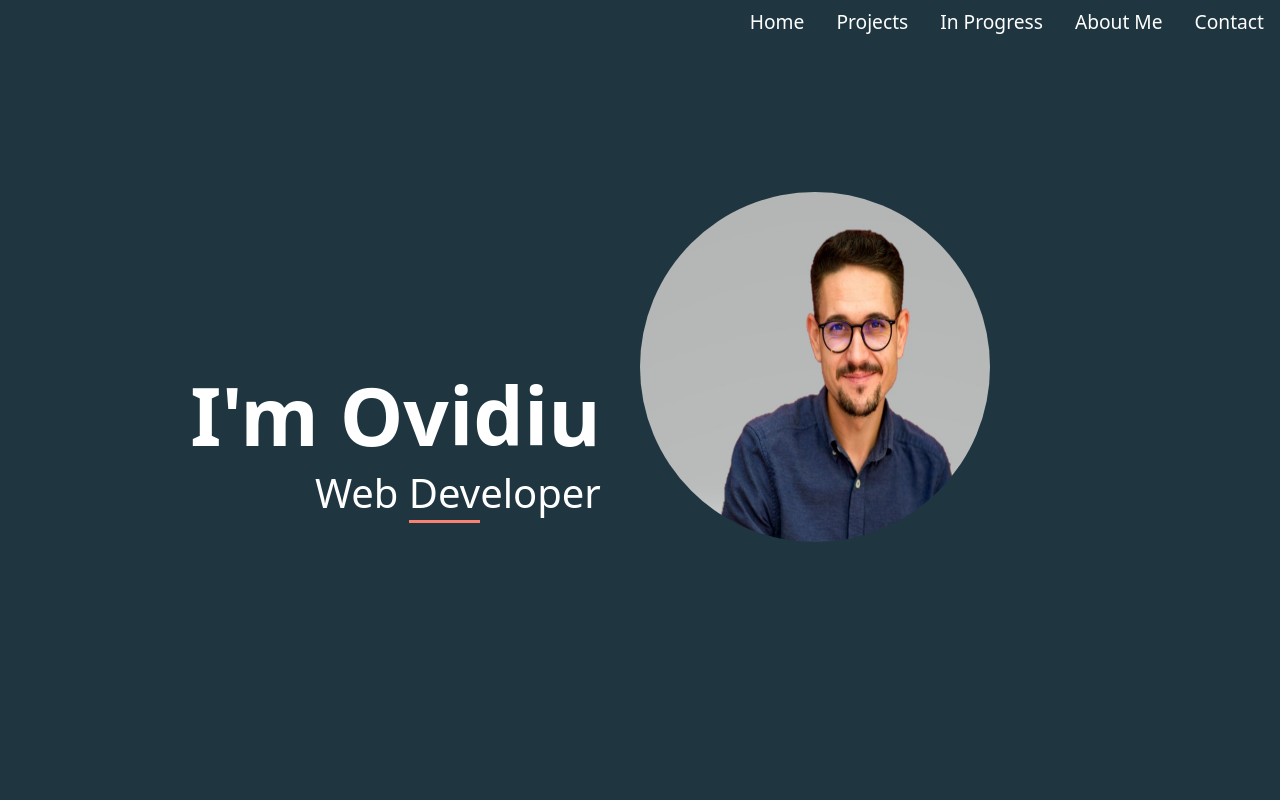
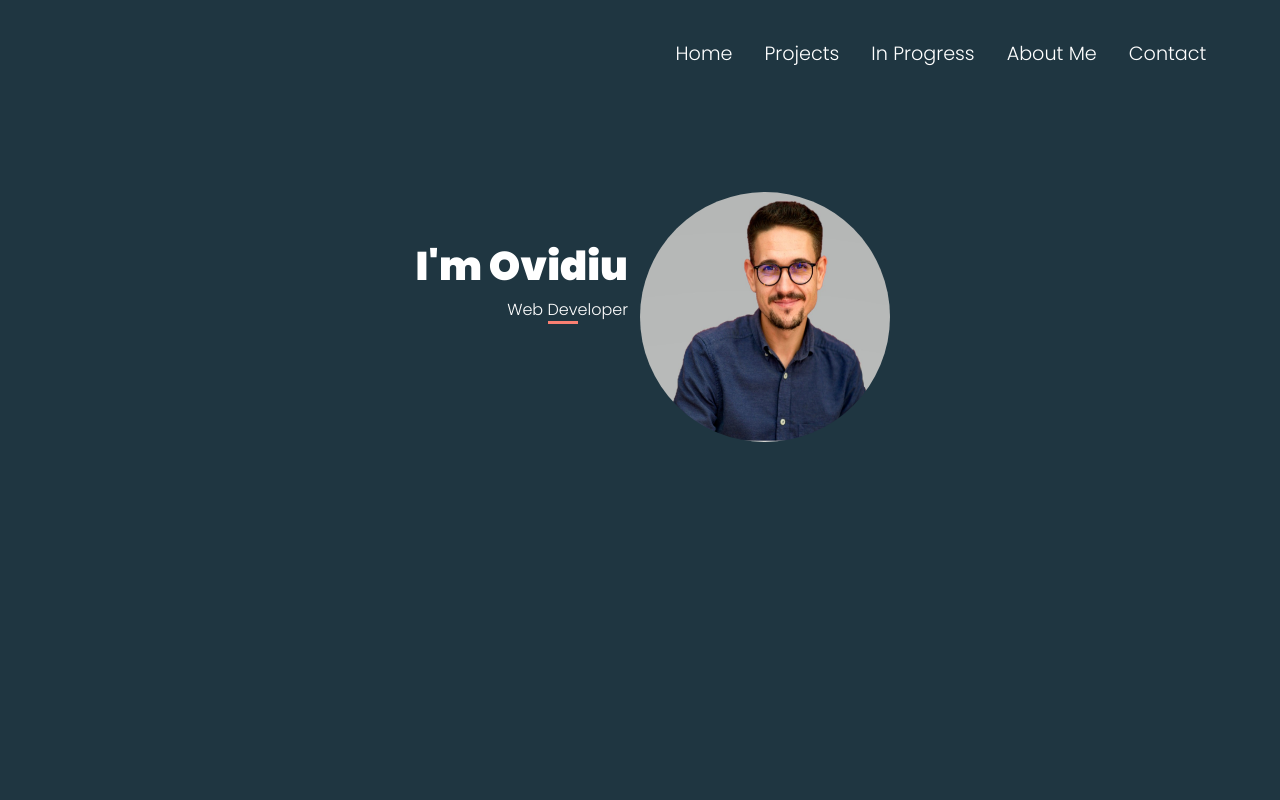
Before and after one commit to Goanta-Ovidiu/Portofolio, a plain HTML site: page index.html in a window 1280 px wide. Shown: the top 800 px of the page. Drawn offline with nearby package versions, Linux system fonts and the light colour scheme.

Commit message:
exercise

```diff
--- a/index.html
+++ b/index.html
@@ -16,6 +16,9 @@
       integrity="sha384-EVSTQN3/azprG1Anm3QDgpJLIm9Nao0Yz1ztcQTwFspd3yD65VohhpuuCOmLASjC"
       crossorigin="anonymous"
     />
+    <link rel="preconnect" href="https://fonts.googleapis.com">
+    <link rel="preconnect" href="https://fonts.gstatic.com" crossorigin>
+    <link href="https://fonts.googleapis.com/css2?family=Poppins:wght@300;600;900&display=swap" rel="stylesheet">
     <link rel="stylesheet" href="style.css">
     <title>Portofolio</title>
   </head>
@@ -28,13 +31,13 @@
         <a class="nav-link" href="">Contact</a>
       </nav>
     <section class="top-section">
-      <div class="row top">
-        <div class="title col-lg-6">
+      <div class="row top-content">
+        <div class="top-text col-lg-6 col-sm-6">
           <h1 class="title">I'm Ovidiu</h1>
           <p class="under-title">Web <span>Dev</span>eloper</p>
         </div>
         <div class="title-image col-lg-6">
-          <img class="title-image" src="img/foto-cv.jpg" alt="photo-profil" />
+          <img class="title-image" src="img/Photo-Cv.jpg" alt="photo-profil" />
         </div>
       </div>
     </section>
--- a/style.css
+++ b/style.css
@@ -1,15 +1,17 @@
 * {
-  margin: 0;
-  padding: 0;
+  box-sizing: border-box;
+  font-family: "Poppins", sans-serif;
+}
+body {
   position: relative;
 }
 .nav-bar {
   display: flex;
-  float: right;
-  position: relative;
+  right: 2%;
+  position: absolute;
   font-size: 1.2rem;
-  margin: 0;
-  padding: 0;
+  margin: 1rem;
+  padding: 1rem;
   z-index: 1;
 }
 .nav-link {
@@ -20,40 +22,33 @@
 }
 
 .top-section {
-  margin: 0;
-  padding: 0;
   width: 100%;
   height: 100vh;
   padding-top: 15%;
   background-color: rgb(31, 54, 65);
+  color: white;
+  position: relative;
   text-align: center;
-  color: white;
-  font-size: bold;
 }
-.title h1 {
-  font-size: 5rem;
+.top-content {
+}
+.top-text {
+  position: relative;
+  text-align: right;
+  padding-top: 50px;
+}
+.title {
   font-weight: bold;
 }
-.under-title {
-  font-size: 2.5rem;
-}
-.title,
-.under-title {
-  text-align: right;
-  position: relative;
-  top: 50%;
-  right: 2%;
-  margin: 0;
-  padding: 0;
-}
+
 .under-title span {
   border-bottom: 3px solid salmon;
 }
 
 .title-image {
-  border-radius: 100%;
-  width: 350px;
-  height: 350px;
+  border-radius: 50%;
+  width: 250px;
+  height: 250px;
   position: relative;
   padding: 0;
   margin: 0;
@@ -66,13 +61,13 @@
   color: rgb(31, 54, 65);
   width: 100%;
   height: 100vh;
-  margin: auto;
+  margin: 0;
   padding: 7%;
 }
 .my-skill {
   font-size: 3rem;
   text-decoration: underline;
-  padding-bottom: 15%;
+  padding-bottom: 20px;
 }
 .col-lg-4 {
   margin-bottom: 5%;
@@ -84,13 +79,11 @@
 }
 
 .middle-section-2 {
+  position: relative;
   background-color: rgb(31, 54, 65);
   color: white;
-  width: 100%;
-  height: 20%;
   text-align: center;
   padding-top: 5%;
-  margin-top: 3%;
 }
 .middle-section-2 h1 {
   text-decoration: underline;
```
Also changed, not shown: img/Photo-Cv.jpg (added), img/foto-cv.jpg (deleted).
